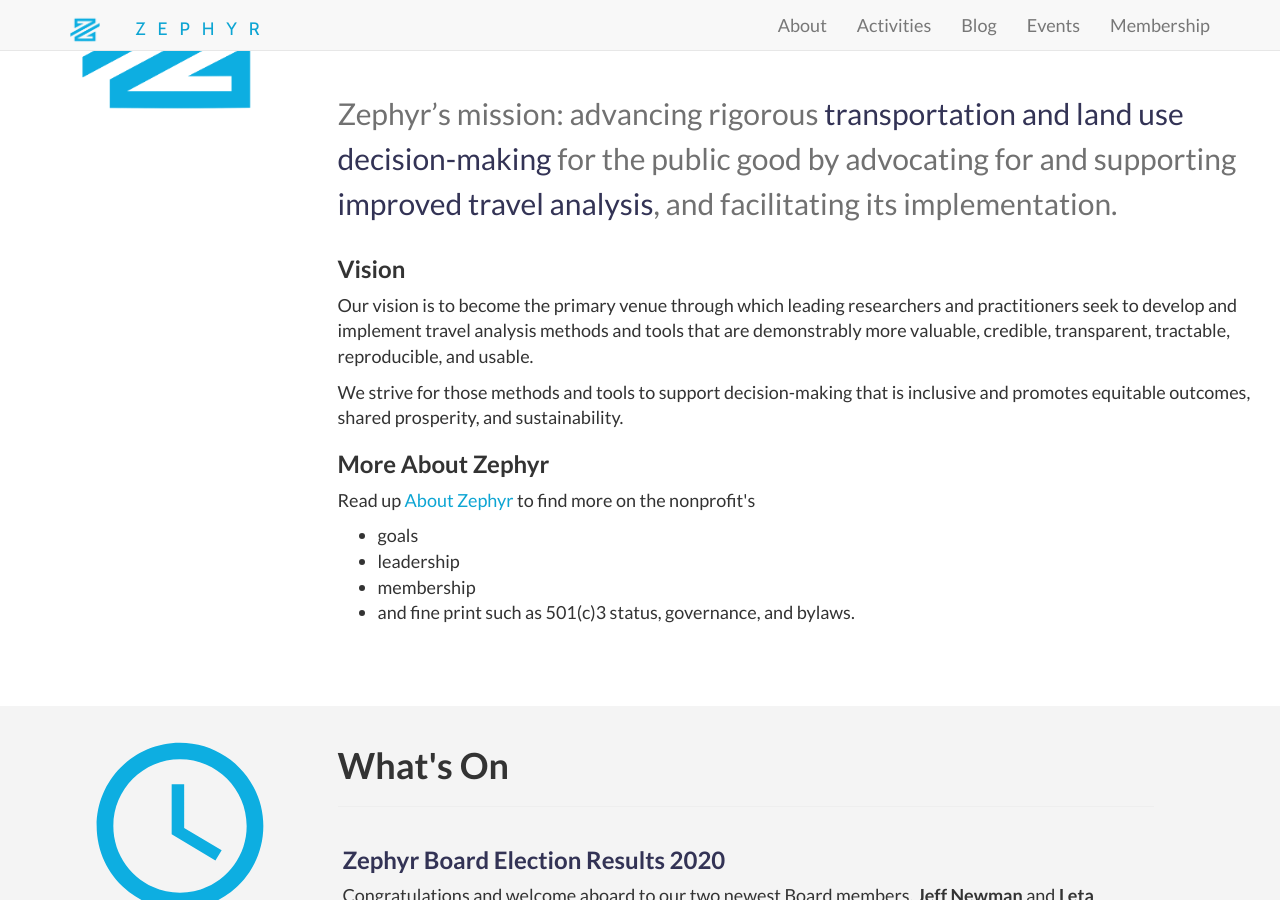
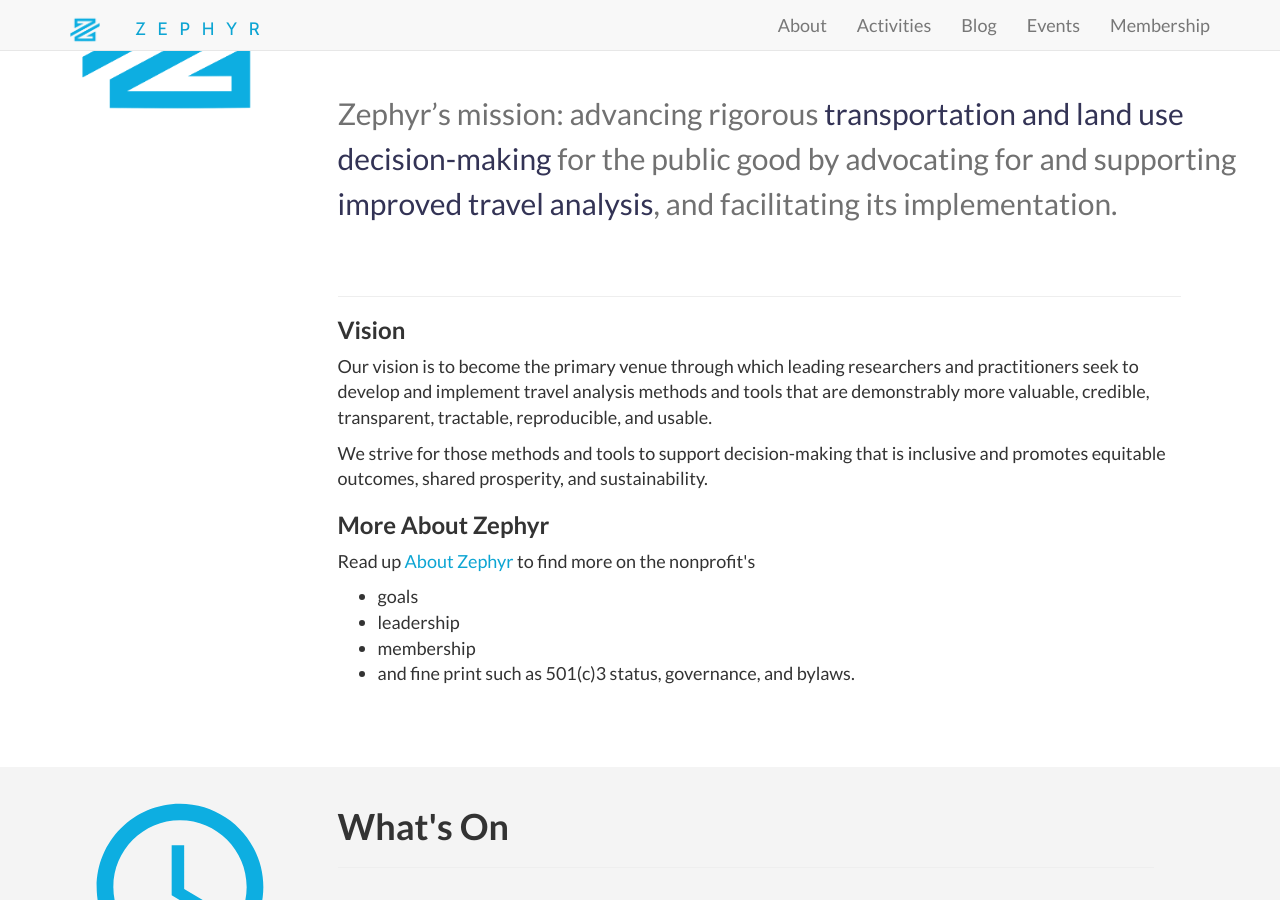
Before and after one commit to ZephyrTransport/zephyr-website, a Jekyll site: the page built from index.html, in a window 1280 px wide and 900 px high, scrolled down 637 px. Built offline with Jekyll 4.4.1, drawn with Linux system fonts in a browser that asks for light colours; nearby versions of some CDN libraries.

Commit message:
fix front page layout issue on chrome

```diff
--- a/index.html
+++ b/index.html
@@ -29,8 +29,9 @@
                         </h2>
                     </div>
 
-                    <div class="col-md-12 z-section-title">
-                        <div class="">
+                    <div class="col-md-11" style="margin-top: 4rem;">
+                        <div>
+                            <hr/>
                             <h3>Vision</h3>
                             <p>Our vision is to become the primary venue through which leading researchers and practitioners seek to develop and implement travel analysis methods and tools that are demonstrably more valuable, credible, transparent, tractable, reproducible, and usable.</p>
                             <p>We strive for those methods and tools to support decision-making that is inclusive and promotes equitable outcomes, shared prosperity, and sustainability.
```
